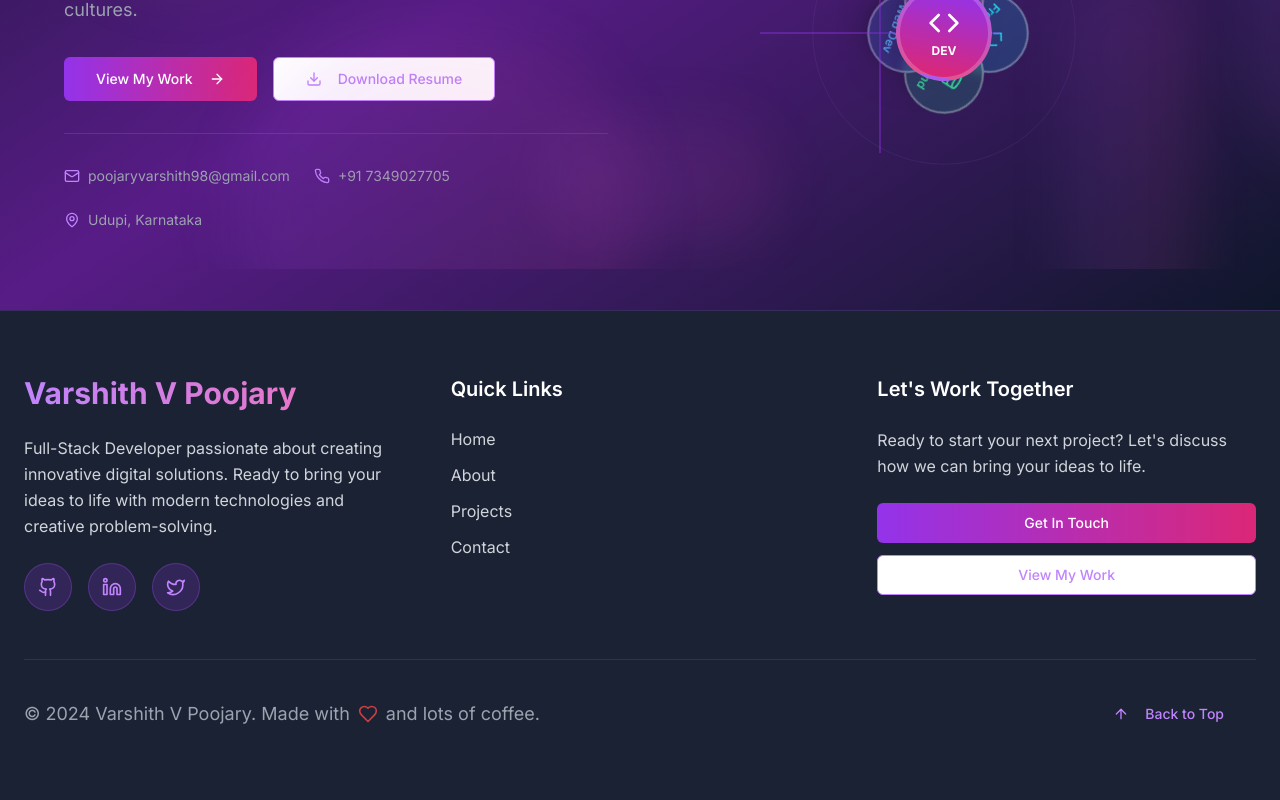
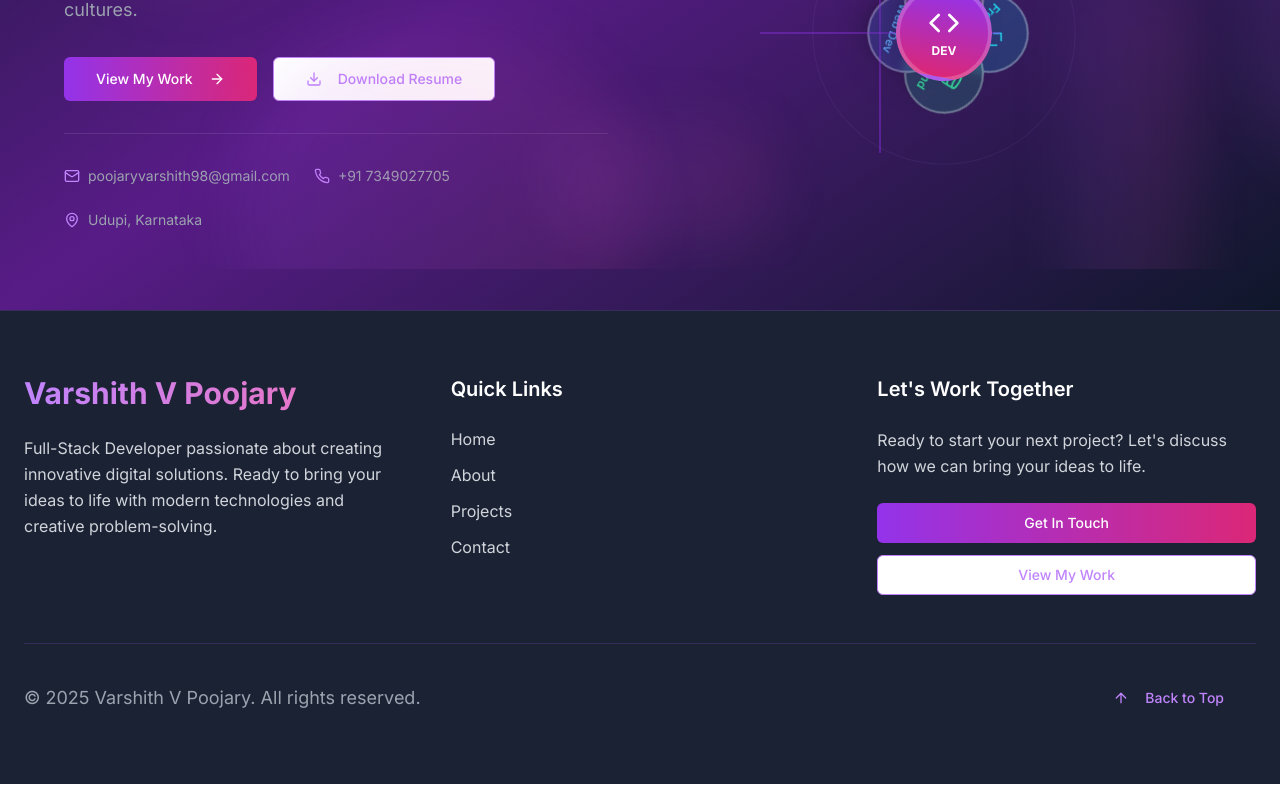
Before and after one commit to varshi8050/varshith-portfolio, a Next.js app: page / in a window 1280 px wide. Shown: the part 531-1331 px from the top of the page. Built offline with nearby package versions, Linux system fonts and the light colour scheme.

Commit message:
Made code updates

```diff
--- a/components/footer.tsx
+++ b/components/footer.tsx
@@ -29,29 +29,6 @@ export function Footer() {
               Full-Stack Developer passionate about creating innovative digital solutions. Ready to bring your ideas to
               life with modern technologies and creative problem-solving.
             </p>
-            <div className="flex justify-center md:justify-start space-x-4">
-              <motion.a
-                href="#"
-                whileHover={{ scale: 1.1, y: -2 }}
-                className="w-12 h-12 bg-purple-600/20 hover:bg-purple-600/40 rounded-full flex items-center justify-center transition-all duration-300 border border-purple-500/30 hover:border-purple-400/50 group"
-              >
-                <Github className="h-5 w-5 text-purple-400 group-hover:text-white" />
-              </motion.a>
-              <motion.a
-                href="#"
-                whileHover={{ scale: 1.1, y: -2 }}
-                className="w-12 h-12 bg-purple-600/20 hover:bg-purple-600/40 rounded-full flex items-center justify-center transition-all duration-300 border border-purple-500/30 hover:border-purple-400/50 group"
-              >
-                <Linkedin className="h-5 w-5 text-purple-400 group-hover:text-white" />
-              </motion.a>
-              <motion.a
-                href="#"
-                whileHover={{ scale: 1.1, y: -2 }}
-                className="w-12 h-12 bg-purple-600/20 hover:bg-purple-600/40 rounded-full flex items-center justify-center transition-all duration-300 border border-purple-500/30 hover:border-purple-400/50 group"
-              >
-                <Twitter className="h-5 w-5 text-purple-400 group-hover:text-white" />
-              </motion.a>
-            </div>
           </motion.div>
 
           {/* Quick Links */}
@@ -117,8 +94,7 @@ export function Footer() {
           className="border-t border-purple-500/20 mt-12 pt-8 flex flex-col sm:flex-row justify-between items-center text-center sm:text-left gap-4"
         >
           <p className="text-gray-400 flex items-center gap-2 text-lg">
-            © 2024 Varshith V Poojary. Made with <Heart className="h-5 w-5 text-red-500 animate-pulse" /> and lots of
-            coffee.
+            © 2025 Varshith V Poojary. All rights reserved.
           </p>
           <Button
             onClick={scrollToTop}
```
